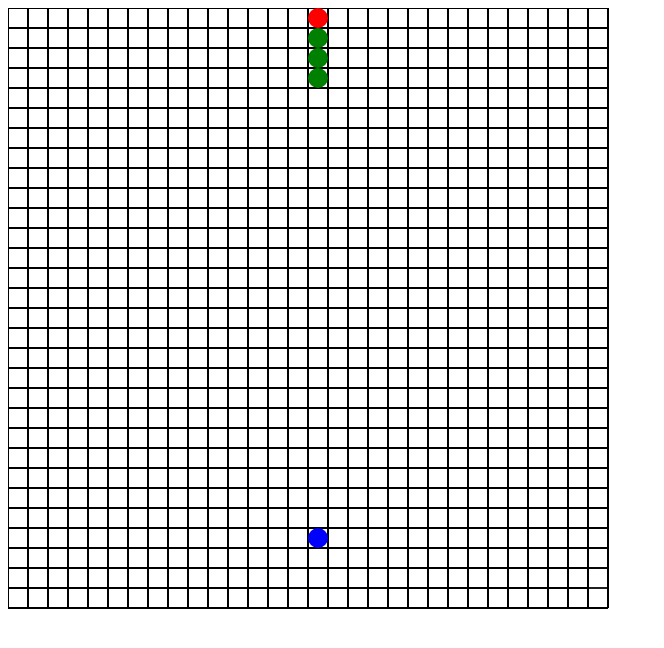
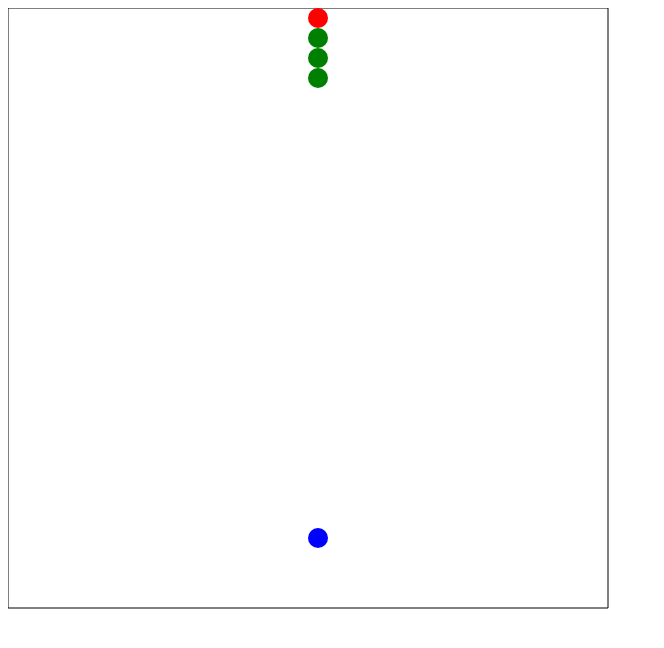
Before and after one commit to foobar671/foobar671.github.io, a plain HTML site: page snake/snake.html in a window 1280 px wide. Shown: the whole page, without its empty margins (0-664 px from the left). Drawn offline with Linux system fonts and the light colour scheme.

Commit message:
more conssssistent frame timing
snakes r best

```diff
--- a/snake/snake.html
+++ b/snake/snake.html
@@ -43,7 +43,7 @@
 	var score = 0;
 	var gameOver = false;
 	var updateTimeMS = 16;
-	var debug = true;
+	var debug = false;
 
 	function initializeGameGrid()
 	{
@@ -325,11 +325,17 @@
 	  updateGameState();
 	  drawGame();
 	  var tEnd = performance.now();
+	  var frameTimeMS = tEnd - tStart;
 
 	  if (debug){
-		console.log("Frame time: " + (tEnd - tStart) + " milliseconds.");
+		console.log("Frame time: " + frameTimeMS + " milliseconds.");
 	  }
-	  setTimeout(mainGameLoop, updateTimeMS);
+	  if (updateTimeMS - frameTimeMS >= 0){
+		setTimeout(mainGameLoop, updateTimeMS - frameTimeMS);
+	  }
+	  else {
+		setTimeout(mainGameLoop, updateTimeMS);
+	  }
     }
 
 	function onMouseClick(event)
```
